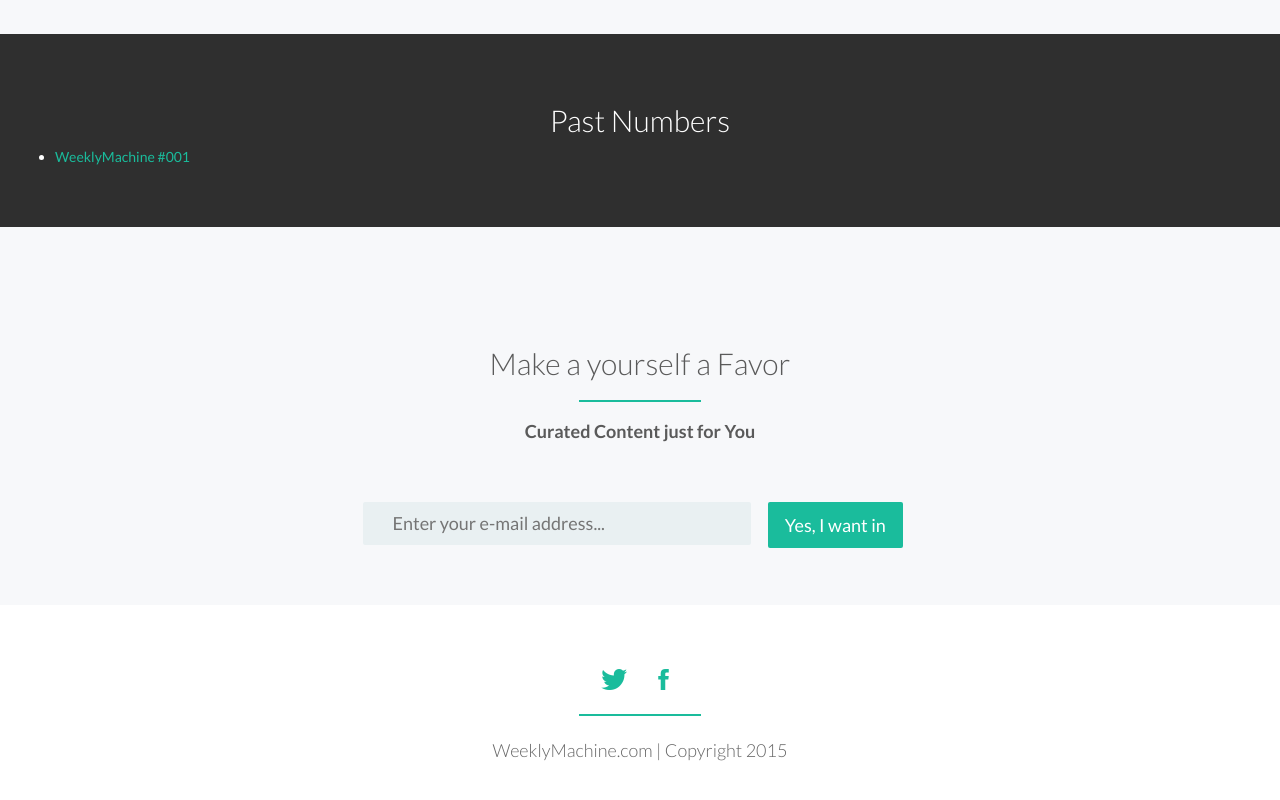
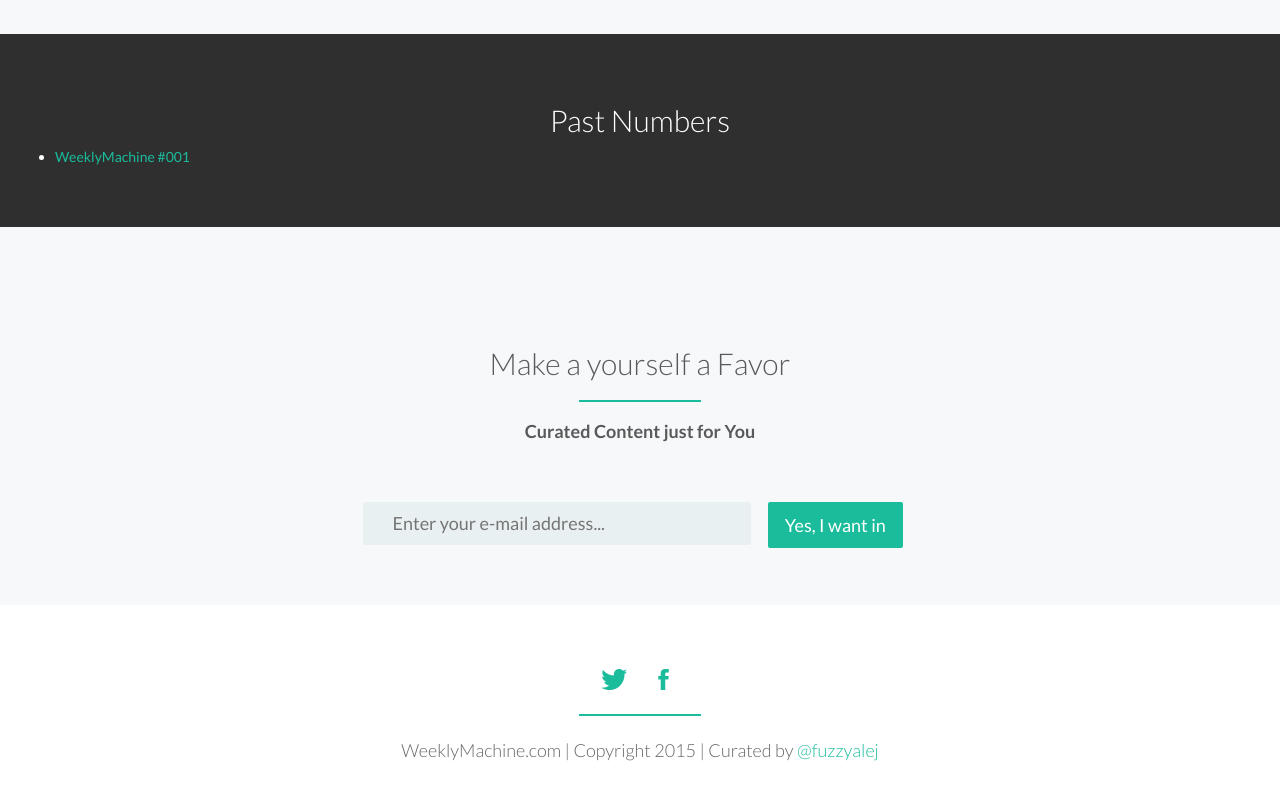
Before and after one commit to weeklymachine/weeklymachine.github.io, a plain HTML site: page index.html in a window 1280 px wide. Shown: the part 1515-2315 px from the top of the page. Drawn offline with Linux system fonts and the light colour scheme; files whose address does not match are found by name.

Commit message:
added twitter

```diff
--- a/index.html
+++ b/index.html
@@ -150,7 +150,7 @@
           <a href="http://facebook.com/weeklymachinecom"><i class="ion-social-facebook"></i></a>
           </p>
           <hr class="aligncenter">
-          <p>WeeklyMachine.com | Copyright 2015</p>
+          <p>WeeklyMachine.com | Copyright 2015 | Curated by <a href="http://twitter.com/fuzzyalej">@fuzzyalej</a></p>
         </div>
       </div><!--/row -->
     </div><!--/container -->
```
